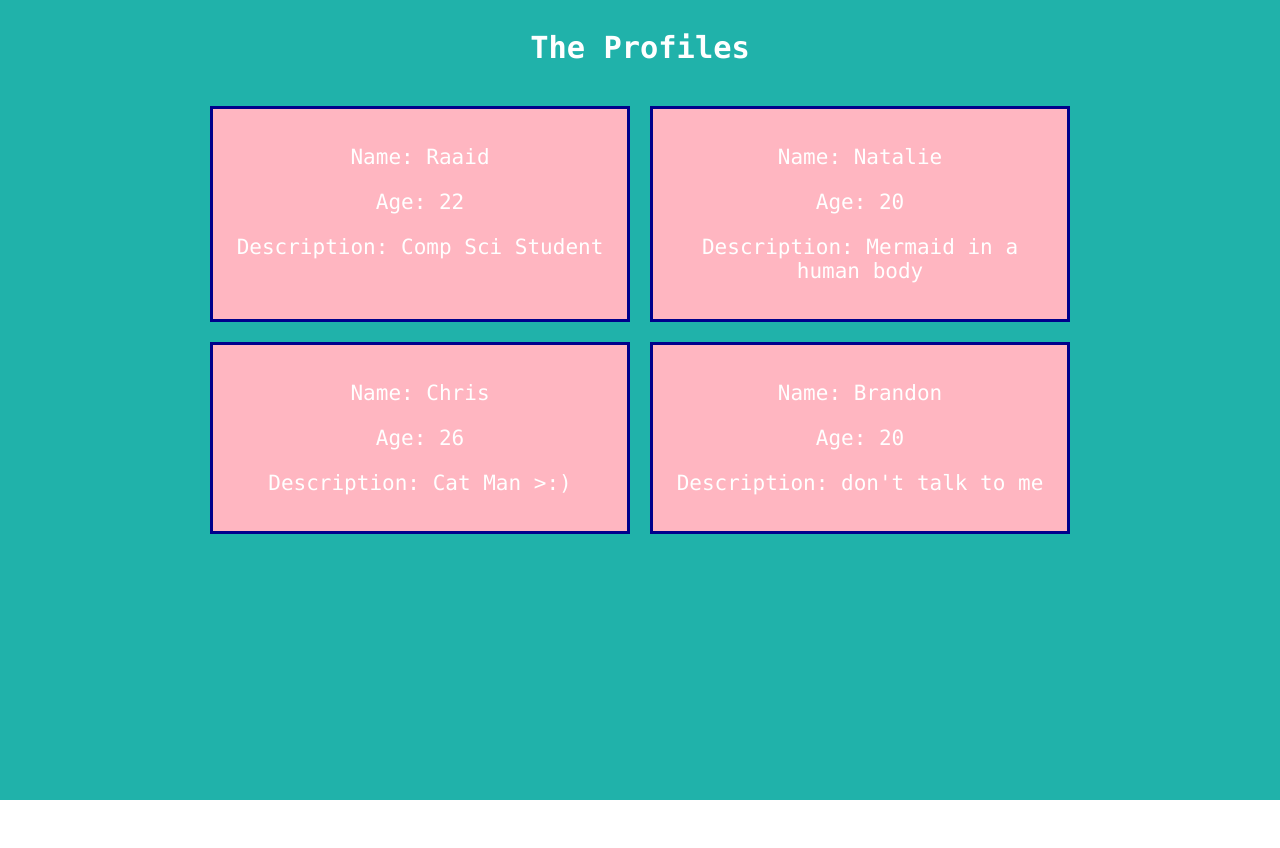
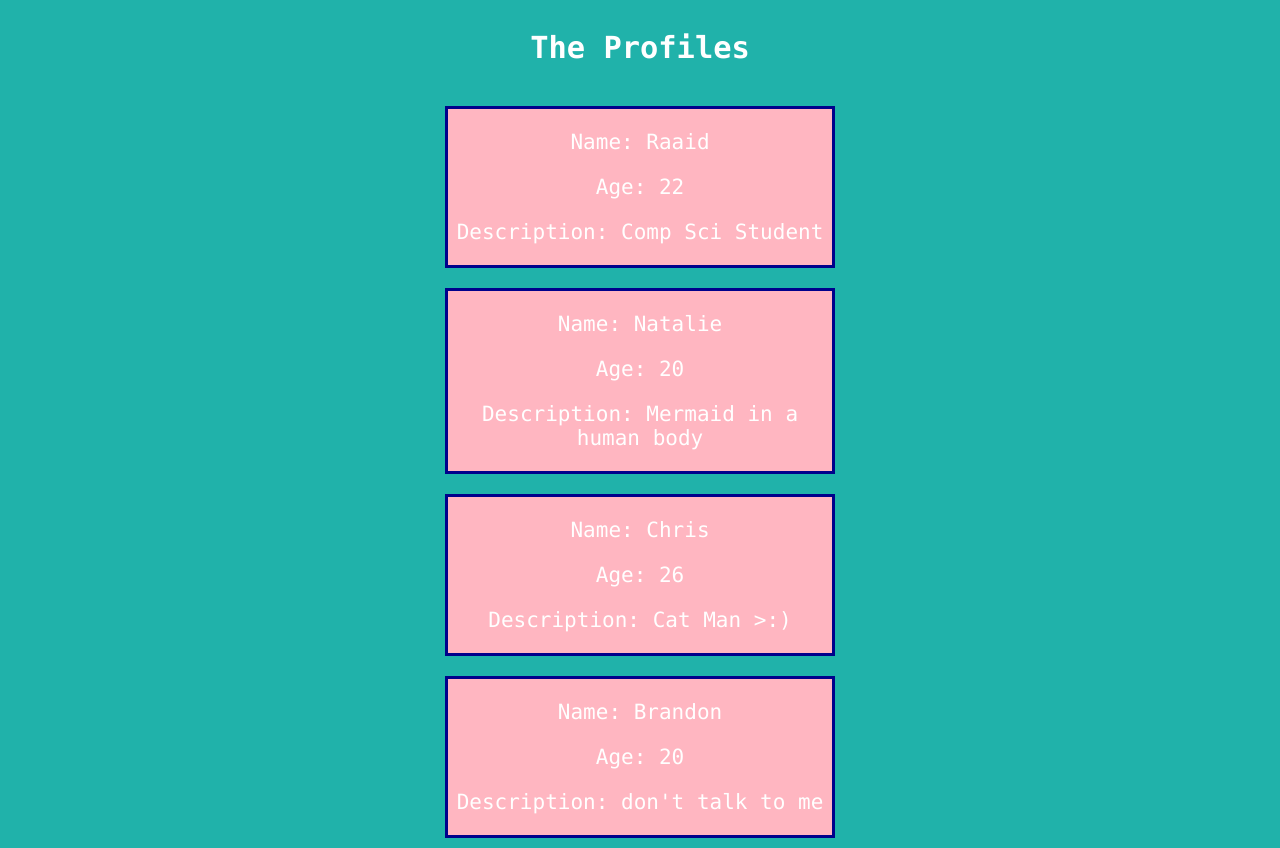
Before and after one commit to raaidsm/EcommerceSite, a React (Create React App) app: page / in a window 1280 px wide. Before the commit the page ends 800 px from the top, so only its background shows below. Built offline with nearby package versions, Linux system fonts and the light colour scheme.

Commit message:
Implement starting to drag and stopping dragging elements but without letting them move anywhere yet

```diff
--- a/src/components/Profile.css
+++ b/src/components/Profile.css
@@ -5,6 +5,13 @@
     border-color: darkblue;
     border-style:  solid;
     margin: 10px;
-    padding: 15px;
     font-size: calc(5px + 2vmin);
 }
+
+.draggable {
+    cursor: move;
+}
+
+.draggable.dragging {
+    opacity: 0.5;
+}
--- a/src/components/Profile.tsx
+++ b/src/components/Profile.tsx
@@ -1,5 +1,5 @@
 import "./Profile.css"
-import {FC} from "react";
+import {DragEventHandler, FC, useState} from "react";
 
 interface ProfileProps {
     name: string;
@@ -8,7 +8,23 @@ interface ProfileProps {
 }
 
 const Profile: FC<ProfileProps> = (props: any) => {
-    return <div className="profile">
+    const [classNames, setClassNames] = useState(" profile draggable");
+
+    const onDragStart: DragEventHandler<HTMLDivElement> = () => {
+        setClassNames(classNames + " dragging");
+    };
+
+    const onDragEnd: DragEventHandler<HTMLDivElement> = () => {
+        let tempClassNames = classNames;
+        tempClassNames = tempClassNames.replace(" dragging", "");
+        setClassNames(tempClassNames);
+    };
+
+    return <div
+    className={classNames}
+    draggable="true"
+    onDragStart={onDragStart}
+    onDragEnd={onDragEnd}>
         <p>Name: {props.name}</p>
         <p>Age: {props.age}</p>
         <p>Description: {props.description}</p>
--- a/src/components/ProfileSection.css
+++ b/src/components/ProfileSection.css
@@ -1,4 +1,4 @@
 .profile-section {
-    display: grid;
-    grid-template-columns: 1fr 1fr;
+    display: flex;
+    flex-direction: column;
 }
```
